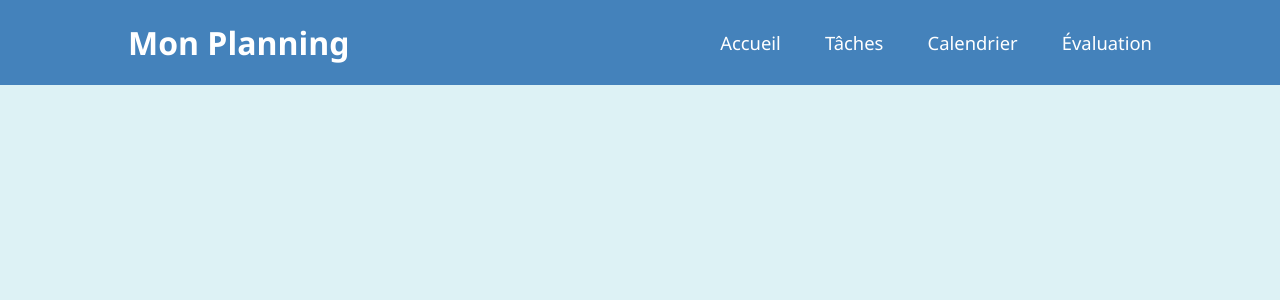
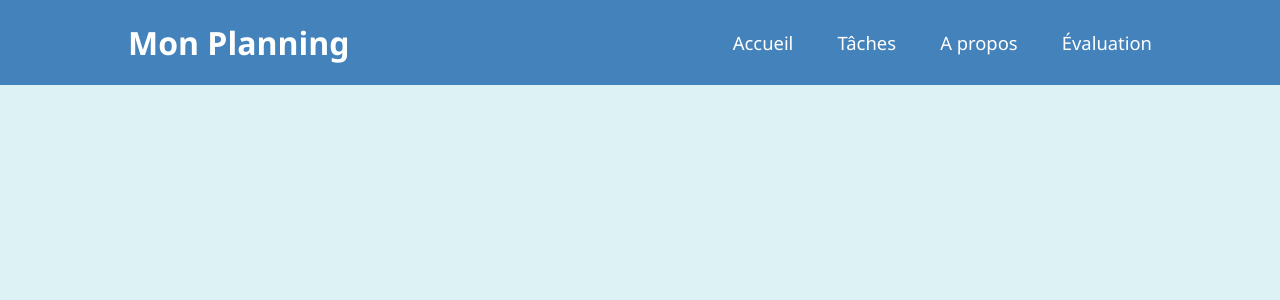
Before and after one commit to dyhiaHachemi/monplanning, a PHP site: page /index.php in a window 1280 px wide. Shown: the top 300 px of the page. Run offline with PHP 8.4, Linux system fonts and the light colour scheme; some libraries are stand-ins or nearby versions.

Commit message:
Modification du header

```diff
--- a/includes/header.php
+++ b/includes/header.php
@@ -18,7 +18,7 @@
         <nav class="navbar">
             <a href="/monplanning/index.php" style="--i:0;">Accueil</a>
             <a href="/monplanning/dashboard.php"style="--i:1;">Tâches</a>
-            <a href="/monplanning/calendrier.php" style="--i:2;">Calendrier</a>
+            <a href="/monplanning/apropos.php" style="--i:2;">A propos</a>
             <a href="/monplanning/evaluation.php" style="--i:3;">Évaluation</a>
         </nav>
     </header>
```
